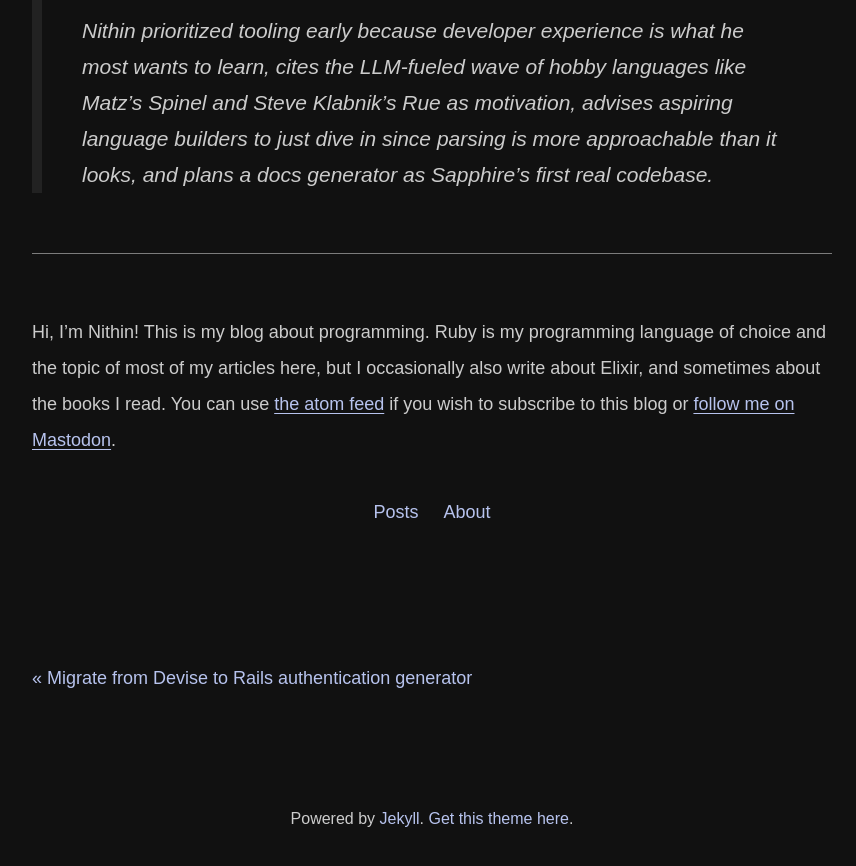
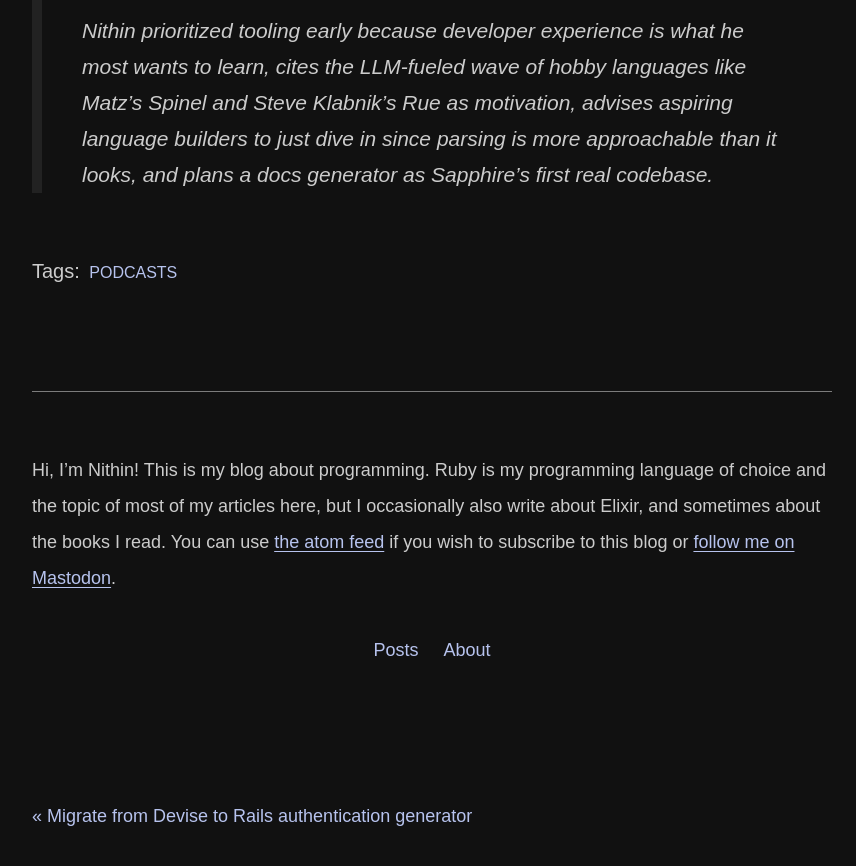
Before and after one commit to nithinbekal/nithinbekal.github.io, a Jekyll site: the page built from _posts/2026-08-04-dead-code-no-more-magic.md, in a window 1280 px wide and 900 px high, scrolled down 926 px. Shown: the top 866 px of the window, without its empty margins (208-1064 px from the left). Built offline with Jekyll 4.4.1, drawn with Linux system fonts in a browser that asks for light colours; comment, search, counter and statistics services are not loaded.

Commit message:
Add podcasts category

```diff
--- a/_posts/2026-08-04-dead-code-no-more-magic.md
+++ b/_posts/2026-08-04-dead-code-no-more-magic.md
@@ -4,6 +4,8 @@ layout: post
 date: 2026-08-04
 kind: podcast
 podcast: Dead Code Podcast
+categories:
+  - podcasts
 listen_url: https://shows.acast.com/dead-code/episodes/no-more-magic-with-nithin-bekal
 ---
 
```
Also changed, not shown: categories/podcasts.md (added, +5 -0 lines).
